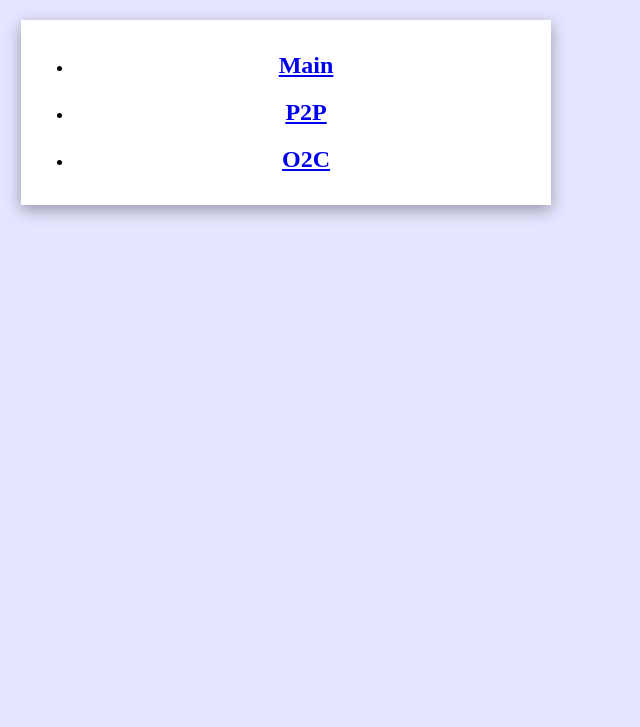
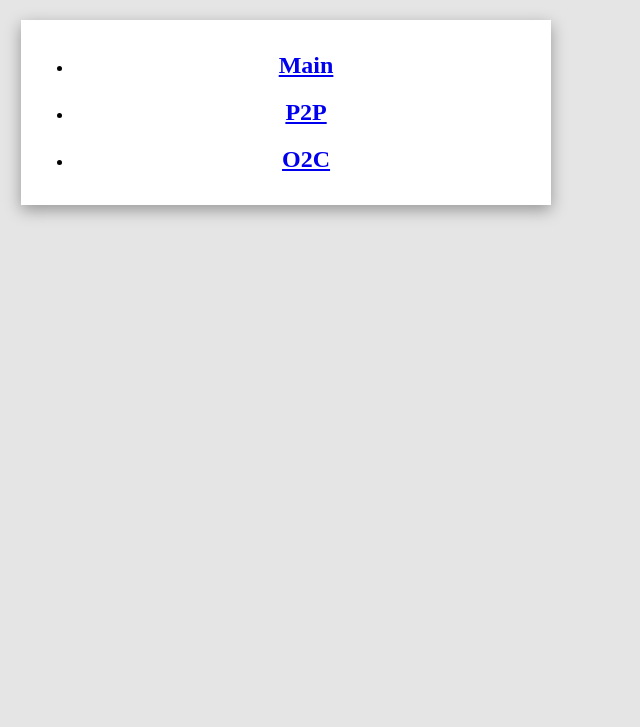
Before and after one commit to labnexus/cv, a plain HTML site: page index.html in a window 1280 px wide. Shown: the part 73-800 px from the top of the page, without its empty margins (0-640 px from the left). Drawn offline with Linux system fonts and the light colour scheme.

Commit message:
Update index.html

```diff
--- a/index.html
+++ b/index.html
@@ -17,7 +17,7 @@
 
     <style type="text/css">
         body {
-            background: rgba(0, 0, 255, 0.1);
+            background: rgba(0, 0, 0, 0.1);
         }
 
         .container {
```
